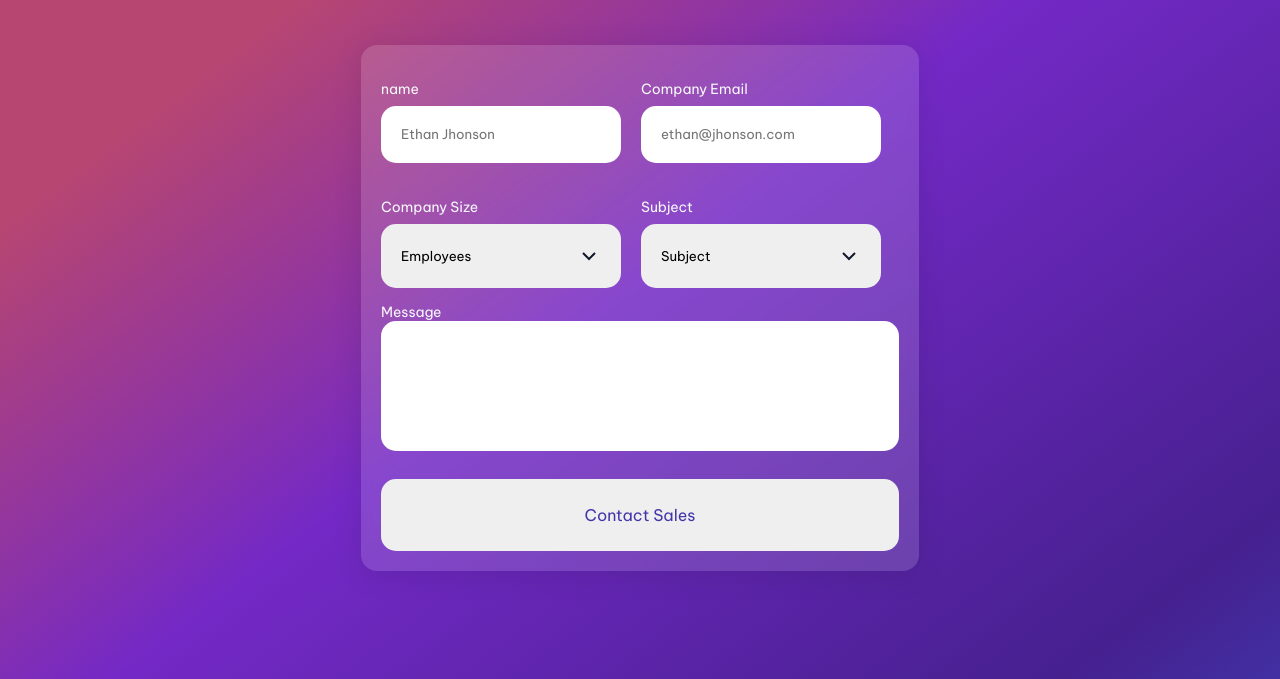
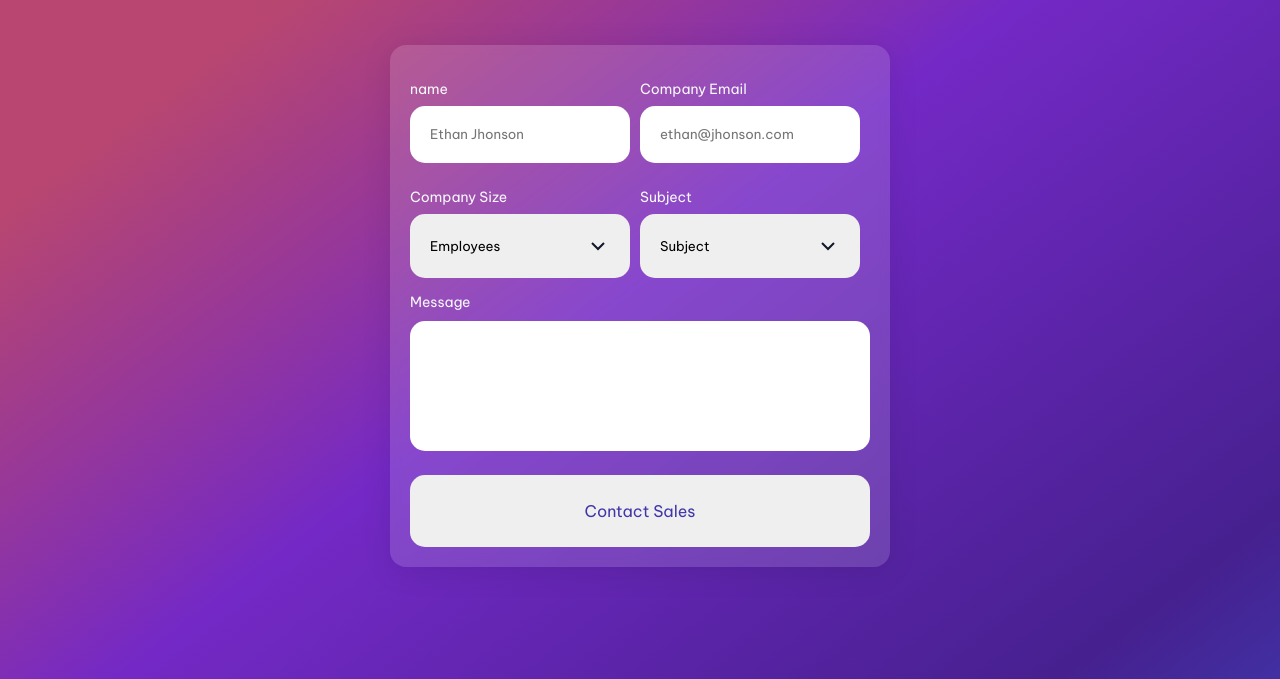
Before and after one commit to IstsHitori/Contact-Page, a plain HTML site: page index.html in a window 1280 px wide. Shown: the part 121-800 px from the top of the page. Drawn offline with Linux system fonts and the light colour scheme.

Commit message:
cuarto commit

```diff
--- a/css/style.scss
+++ b/css/style.scss
@@ -47,8 +47,8 @@ p{
 input[type="submit"]{
     color: #4036A9;
     border: none;
+    width: 100%;
     outline: none;
-    width: 100%;
     font-size: 1rem;
     text-align: center;
     padding: 26px;
@@ -68,25 +68,30 @@ input[type="submit"]{
     padding: 20px;
     margin-top: 3rem;
     margin-bottom: 3rem;
+    max-width: 500px;
+
+    form{
+        display: flex;
+        align-items: center;
+        justify-content: center;
+        flex-direction: column;
+    }
     p{
         font-size: 14px;
     }
     .first{
         display: flex;
         flex-wrap: wrap;
-        gap: 20px;
-        max-width: 500px;
-        div{
-            width: 240px;
-            display: flex;
-            flex-direction: column;
-
+        width: 100%;
+        gap: 10px;
+        .lista-container{
+            min-width: 220px;
         }
         p{
             margin-bottom: 8px;
         }
-    }
-    div button{
+        button{
+            width: 100%;
             font-weight: 500;
             text-align: left;
             display: flex;
@@ -100,6 +105,11 @@ input[type="submit"]{
                 background-color: #e3e4e6;
             }
         }
+        input{
+            width: 100%;
+        }
+    }
+
 }
 input[type="text"]{
     border: none;
@@ -114,6 +124,7 @@ textarea{
     padding: 15px;
     font-size: 1rem;
     resize: none;
+    width: 100%;
 }
 .dropdown{
     position: relative;
@@ -139,12 +150,16 @@ textarea{
     bottom: -.5rem;
 }
 
+.message{
+    gap: 10px;
+    width: 100%;
+    display: flex;
+    flex-direction: column;
+}
 
 
-@media (max-width: 300px) {
+@media (max-width: 500px) {
     .first{
         flex-direction: column;
-        div{
     }
 }
-}
--- a/index.html
+++ b/index.html
@@ -20,12 +20,12 @@
         <div class="form-container">
             <form action="">
                 <div class="first">
-                    <div class="name">
+                    <div class="lista-container">
                         <p>name</p>
                         <input type="text" name="" id="" placeholder="Ethan Jhonson">
                     </div>
 
-                    <div class="company-email">
+                    <div class="lista-container">
                         <p>Company Email</p>
                         <input type="text" name="" id="" placeholder="ethan@jhonson.com">
                     </div>
```
Also changed, not shown: css/style.css, 1 other file. Lines whose indentation alone changed are shown as unchanged.
